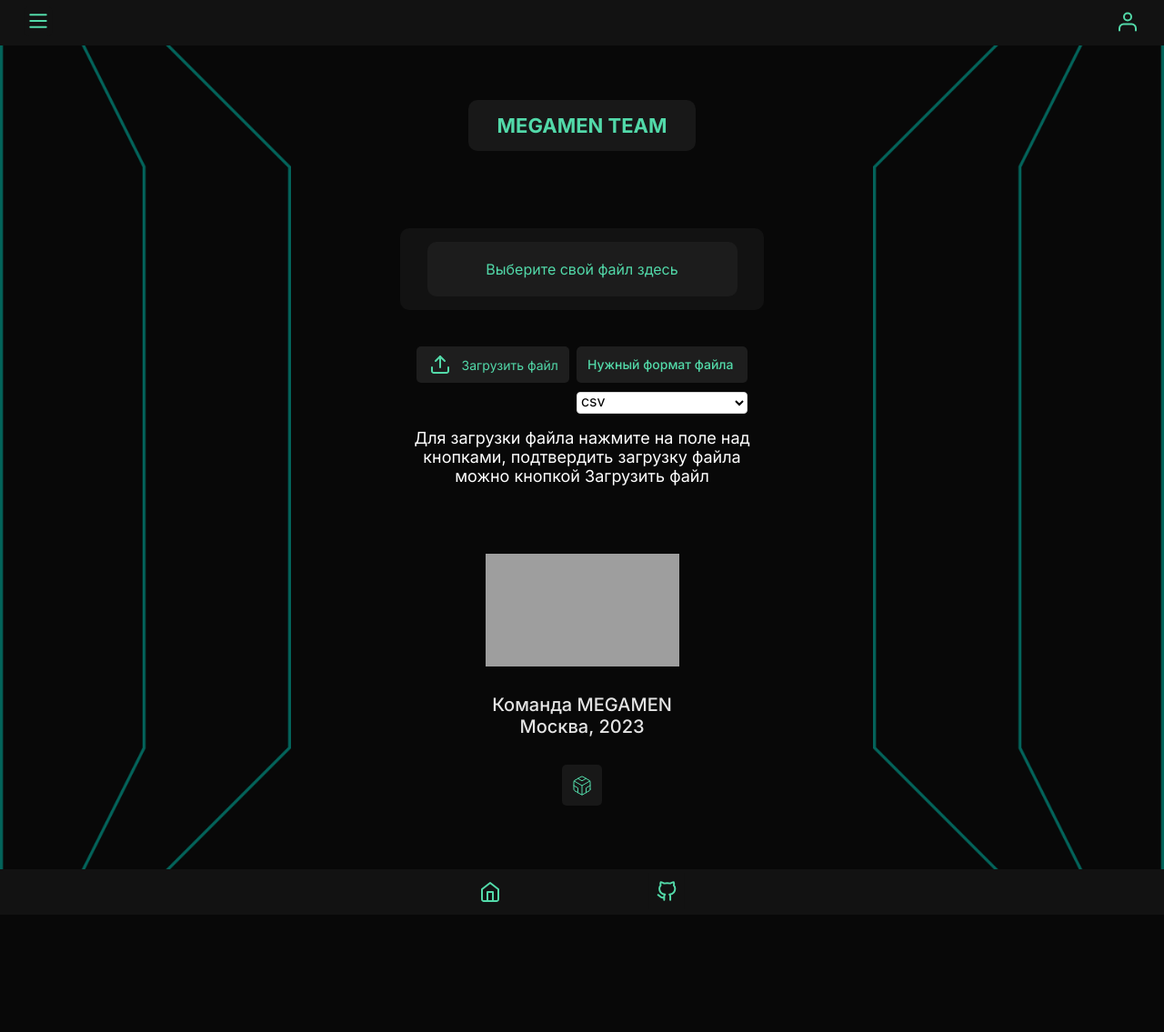
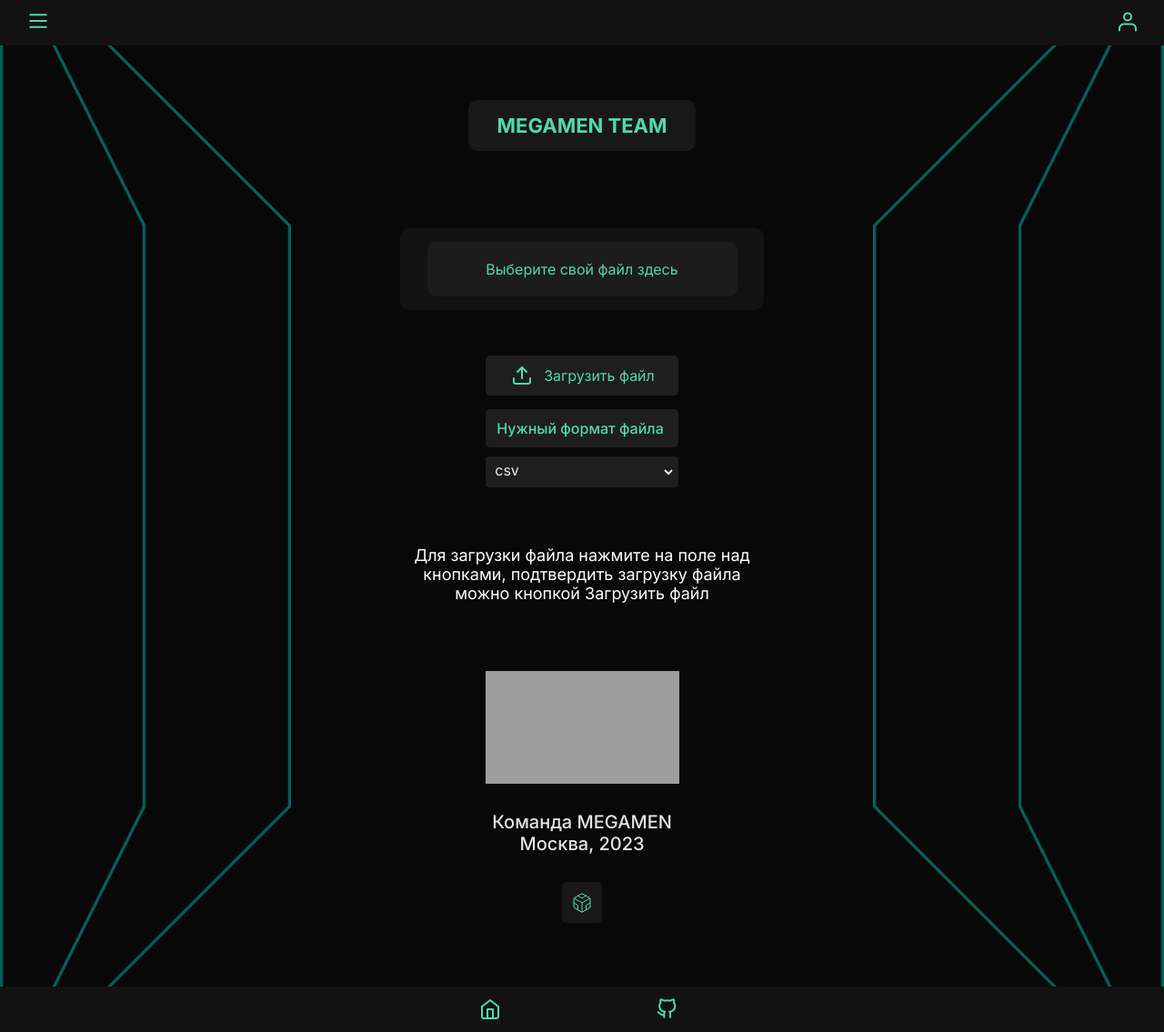
Before and after one commit to megamen-x/press-releases-megamen, a Django app: page / in a window 1280 px wide. Shown: the whole page at 91% size. Before the commit the page ends 992 px from the top, so only its background shows below. Run offline with Django 4.2, Linux system fonts and the light colour scheme; grey boxes are pictures that could not be loaded.

Commit message:
drop-down visual done

```diff
--- a/credit_rating/main/templates/main/mmtfilescreen.html
+++ b/credit_rating/main/templates/main/mmtfilescreen.html
@@ -7,7 +7,9 @@
 {% block custom_style %}
 <style>
     [data-thq="thq-dropdown"]:hover > [data-thq="thq-dropdown-list"] {
-      background-color: rgba(100, 100, 100, 1);
+      background-color: rgba(40, 40, 40, 1);
+      border-color: rgba(40, 40, 40, 1);
+      padding: 4px;
     }
     [data-thq="thq-dropdown"]:hover > div [data-thq="thq-dropdown-arrow"] {
       transform: rotate(90deg);
@@ -63,11 +65,6 @@
                         <div data-thq="thq-dropdown" class="mmtfilescreen-thq-dropdown list-item">
                           <button data-thq="thq-dropdown-toggle" class="mmtfilescreen-dropdown-toggle">
                             <span class="mmtfilescreen-text1106">Нужный формат файла</span>
-                            {% comment %} <div data-thq="thq-dropdown-arrow" class="mmtfilescreen-dropdown-arrow">
-                              <svg viewBox="0 0 1024 1024" class="mmtfilescreen-icon">
-                                <path d="M426 726v-428l214 214z"></path>
-                              </svg>
-                            </div> {% endcomment %}
                           </button>
                           <br>
                           <select name="output_format" data-thq="thq-dropdown-list" class="mmtfilescreen-dropdown-list">
--- a/credit_rating/static/css/mmtfilescreen.css
+++ b/credit_rating/static/css/mmtfilescreen.css
@@ -136,18 +136,20 @@
   text-decoration: none;
 }
 .mmtfilescreen-fileselem {
-  gap: 8px;
-  height: 40px;
+  gap: 15px;
+  padding: 10px;
+  height: auto;
   display: flex;
   align-items: center;
   flex-shrink: 0;
+  flex-direction: column;
   justify-content: center;
 }
 .mmtfilescreen-chartviewbtn1 {
   gap: 10px;
   height: 100%;
   display: flex;
-  padding: 12px 12px;
+  padding: 8px 10px;
   overflow: hidden;
   align-self: stretch;
   align-items: center;
@@ -181,7 +183,7 @@
 .mmtfilescreen-text04 {
   color: rgba(82, 217, 169, 1);
   height: auto;
-  font-size: 14px;
+  font-size: 16px;
   font-style: Regular;
   text-align: center;
   font-family: Inter;
@@ -193,7 +195,7 @@
 .mmtfilescreen-dropdwn-btn {
   gap: 10px;
   width: auto;
-  height: 200px;
+  height: 90px;
   display: flex;
   /* padding: 5px 5px; */
   overflow: hidden;
@@ -207,7 +209,7 @@
   cursor: pointer;
   display: inline-block;
   position: relative;
-  border-radius: var(--dl-radius-radius-radius2);
+  border-radius: 5px;
 }
 .mmtfilescreen-dropdown-toggle {
   background-color: rgba(30, 30, 30, 1);
@@ -222,44 +224,41 @@
   gap: 5px;
   margin-bottom: 10px;
 }
+.mmtfilescreen-dropdown-toggle:hover {
+  background-color: rgba(40, 40, 40, 1);
+  padding: 14px;
+}
 .mmtfilescreen-text1106 {
   color: #53daa9;
-  font-size: 14px;
+  font-size: 16px;
   font-style: normal;
   text-align: center;
   font-weight: 500;
   margin-right: 4px;
   vertical-align: middle;
 }
-.mmtfilescreen-dropdown-arrow {
-  transition: 0.3s;
-  color: #53daa9;
+.select-selected {
+  color: #ececec;
 }
-.mmtfilescreen-icon {
-  background-color: #53daa9;
-  border-radius: 5px;
-  color: #53daa9;
-  width: 15px;
-  height: 15px;
-  margin-top: auto;
-  transition: 0.3s;
-  margin-bottom: auto;
+.mmtfilescreen-dropdown-list select {
+  display: none;
 }
 .mmtfilescreen-dropdown-list {
-  background-color: rgba(40, 40, 40, 1);
+  color: #ececec;
+  background-color: rgba(30, 30, 30, 1);
   left: 0%;
   width: max-content;
   display: flex;
   z-index: 100;
   position: absolute;
   min-width: 100%;
+  padding: 3px;
   align-items: stretch;
-  border-color: #D9D9D9;
-  border-width: 1px;
-  border-radius: var(--dl-radius-radius-radius4);
+  border-color: rgba(30, 30, 30, 1);
+  border-width: 3px;
+  border-radius: 4px;
   flex-direction: column;
   list-style-type: none;
-  background-color: var(--dl-color-gray-white);
   list-style-position: inside;
   transition: 0.7s;
 }
```
Also changed, not shown: other parts of credit_rating/static/css/mmtfilescreen.css (+14 -11 lines).
